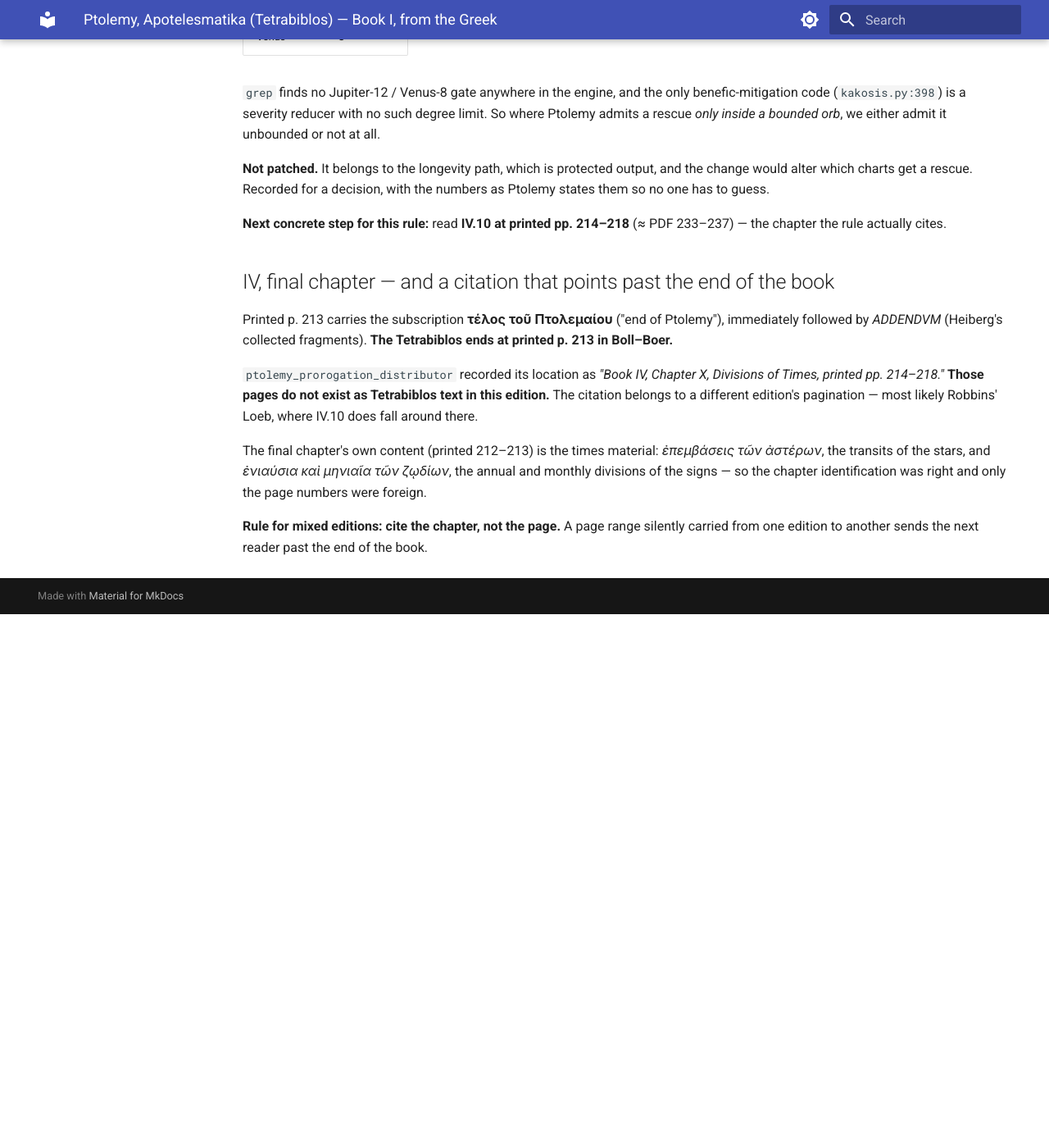
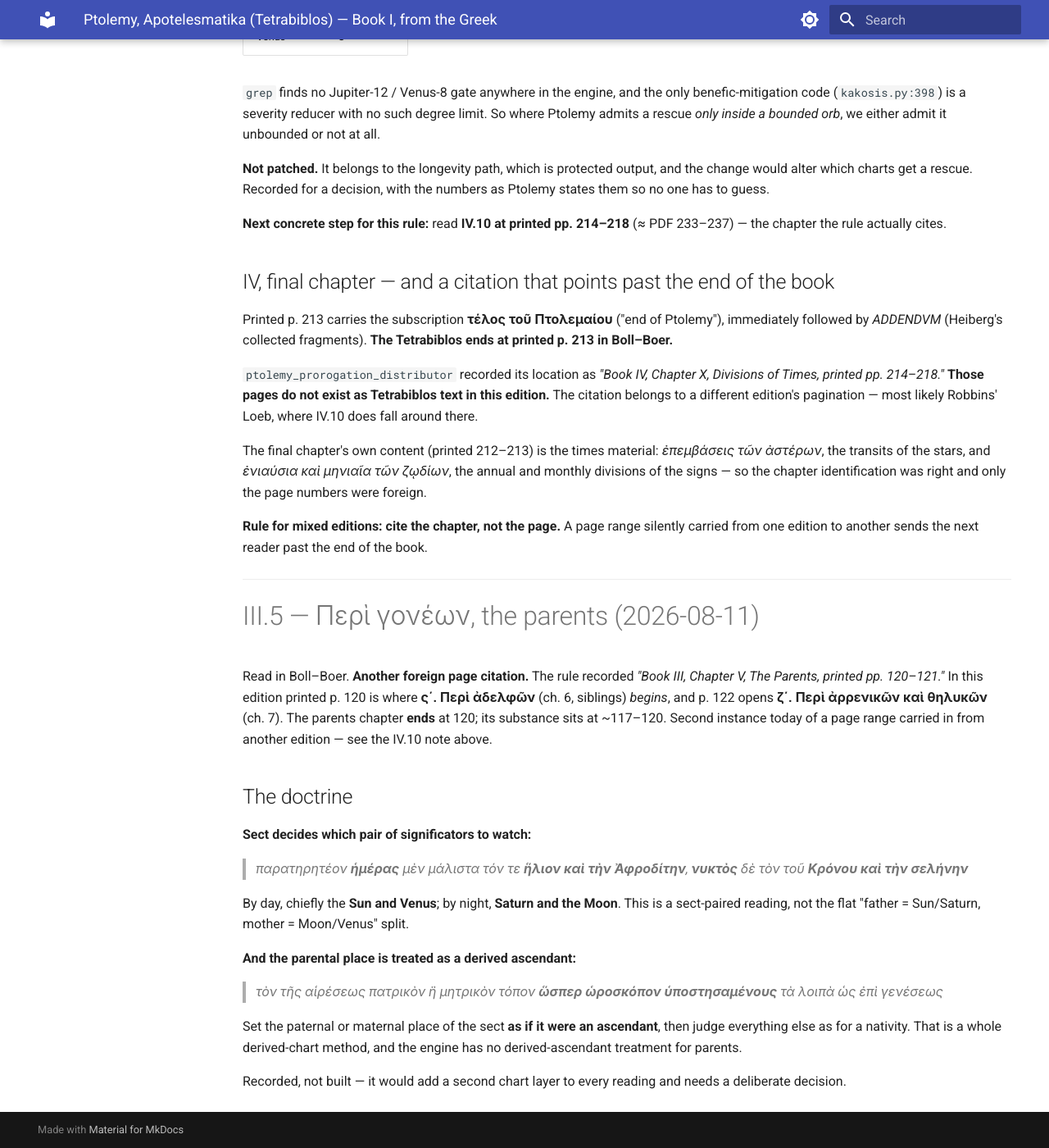
Before and after one commit to Bender1011001/traditional-astrology-engine, an MkDocs documentation site: the page built from docs/sources/ptolemy_greek_book1.md, in a window 1280 px wide and 1400 px high, scrolled down 12352 px. Shown: the whole window at 82% size. Built offline with MkDocs 1.6.1 and Material for MkDocs 9.7.7, drawn with Linux system fonts in a browser that asks for light colours; before the commit the page ends 13101 px from its top, so only the background shows below that.

Commit message:
Ptolemy III.5 read; doryphory rank no longer partial
Read Peri goneon in the Boll-Boer Greek. Both chapters
ptolemy_doryphory_rank cites - IV.3 and III.5 - are now read in the
original, so the rule moves from greek_text_read_directly_partial to
greek_text_read_directly.

Same citation defect as IV.10, second occurrence today. The rule
recorded "Book III, Chapter V, The Parents, printed pp. 120-121". In
this edition p. 120 is where chapter 6, Peri adelphon, BEGINS - the
parents chapter ends there, and p. 122 opens chapter 7. Another page
range carried in from a different edition. "Cite the chapter, not the
page" is now a standing note in the source file, because two rules have
now been caught pointing at the wrong pages of the book we hold.

Two pieces of doctrine:

Sect selects the significator PAIR, not a fixed parent-to-planet map -
"paratereteon hemeras men malista ton te helion kai ten Aphroditen,
nyktos de ton tou Kronou kai ten selenen". By day chiefly Sun and
Venus, by night Saturn and Moon.

And the parental place becomes a derived chart: the paternal or
maternal place of the sect is set up "hosper horoskopon", AS IF IT WERE
AN ASCENDANT, with everything else judged as for a nativity. The engine
has no derived-ascendant layer for parents. Recorded, not built - it
would put a second chart inside every reading and that is a deliberate
decision, not a side effect of reading.

27 of 35 rules verified. 1249 passed, 2 skipped. 3.10 gate clean.

Co-Authored-By: Claude Opus 5 <noreply@anthropic.com>

```diff
--- a/docs/sources/ptolemy_greek_book1.md
+++ b/docs/sources/ptolemy_greek_book1.md
@@ -331,3 +331,25 @@ Printed p. 213 carries the subscription **τέλος τοῦ Πτολεμαίο
 The final chapter's own content (printed 212–213) is the times material: *ἐπεμβάσεις τῶν ἀστέρων*, the transits of the stars, and *ἐνιαύσια καὶ μηνιαῖα τῶν ζῳδίων*, the annual and monthly divisions of the signs — so the chapter identification was right and only the page numbers were foreign.
 
 **Rule for mixed editions: cite the chapter, not the page.** A page range silently carried from one edition to another sends the next reader past the end of the book.
+
+---
+
+# III.5 — Περὶ γονέων, the parents (2026-08-11)
+
+Read in Boll–Boer. **Another foreign page citation.** The rule recorded *"Book III, Chapter V, The Parents, printed pp. 120–121."* In this edition printed p. 120 is where **ς΄. Περὶ ἀδελφῶν** (ch. 6, siblings) *begins*, and p. 122 opens **ζ΄. Περὶ ἀρρενικῶν καὶ θηλυκῶν** (ch. 7). The parents chapter **ends** at 120; its substance sits at ~117–120. Second instance today of a page range carried in from another edition — see the IV.10 note above.
+
+## The doctrine
+
+**Sect decides which pair of significators to watch:**
+
+> *παρατηρητέον **ἡμέρας** μὲν μάλιστα τόν τε **ἥλιον καὶ τὴν Ἀφροδίτην**, **νυκτὸς** δὲ τὸν τοῦ **Κρόνου καὶ τὴν σελήνην***
+
+By day, chiefly the **Sun and Venus**; by night, **Saturn and the Moon**. This is a sect-paired reading, not the flat "father = Sun/Saturn, mother = Moon/Venus" split.
+
+**And the parental place is treated as a derived ascendant:**
+
+> *τὸν τῆς αἱρέσεως πατρικὸν ἢ μητρικὸν τόπον **ὥσπερ ὡροσκόπον ὑποστησαμένους** τὰ λοιπὰ ὡς ἐπὶ γενέσεως*
+
+Set the paternal or maternal place of the sect **as if it were an ascendant**, then judge everything else as for a nativity. That is a whole derived-chart method, and the engine has no derived-ascendant treatment for parents.
+
+Recorded, not built — it would add a second chart layer to every reading and needs a deliberate decision.
```
Also changed, not shown: 2 other files.
